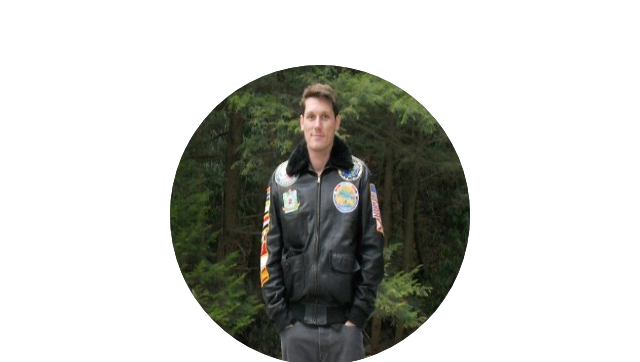
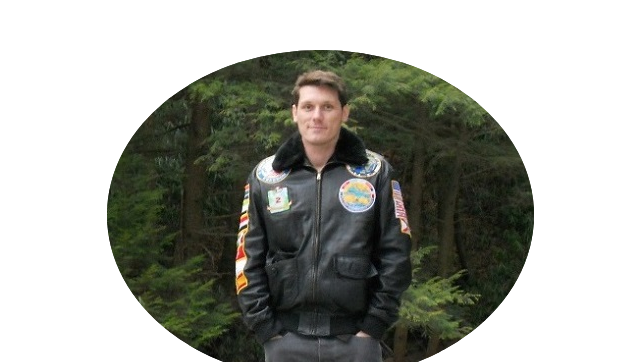
Before and after one commit to kevinaaiken/kevinaaiken.github.io, a plain HTML site: page index.html in a window 1280 px wide. Shown: the part 151-513 px from the top of the page, without its empty margins (320-960 px from the left). Drawn offline with Linux system fonts and the light colour scheme.

Commit message:
resized pictures

```diff
--- a/style.css
+++ b/style.css
@@ -51,8 +51,8 @@ h1 sub:after{
 	height:100%;
 }
 .headshot{
-	width:300px;
-	height:300px;
+	width:427px;
+	height:330px;
 	overflow:hidden;
 	border-radius:50%;
 	margin-left:auto;
```
